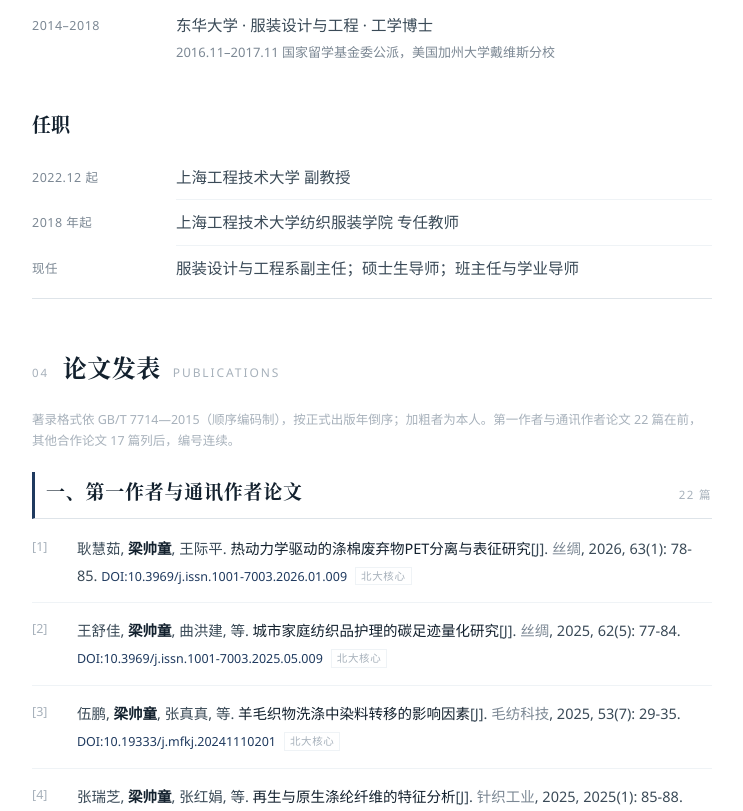
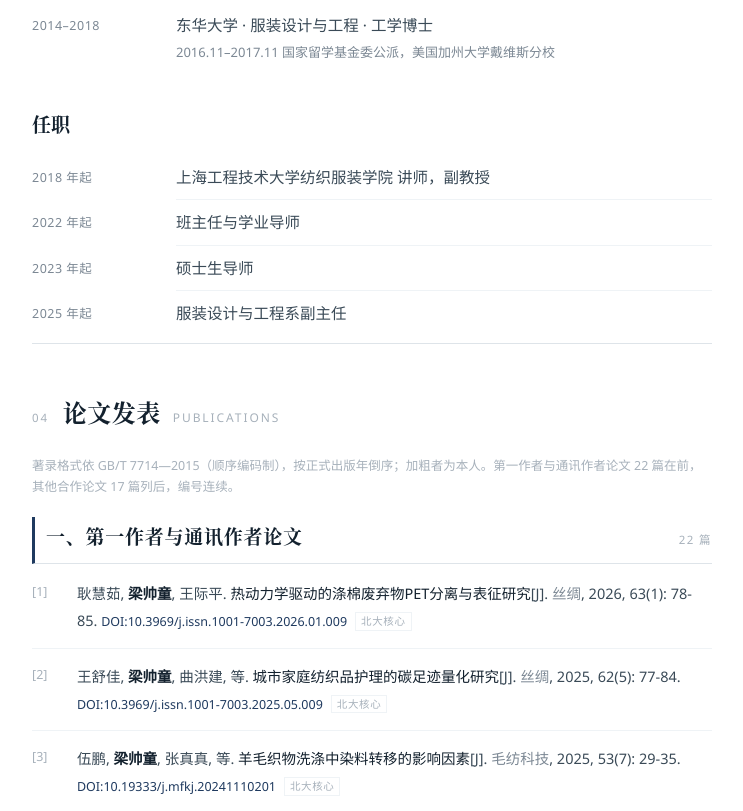
Before and after one commit to leoheihei/resume, a plain HTML site: page index.html in a window 1280 px wide. Shown: the part 1097-1908 px from the top of the page, without its empty margins (396-1139 px from the left). Drawn offline with Linux system fonts and the light colour scheme.

Commit message:
content: 更新时间线/横向企业增小米/重写学生指导要点

```diff
--- a/index.html
+++ b/index.html
@@ -357,12 +357,14 @@ footer{margin-top:56px;border-top:1px solid var(--line);padding:28px 0 56px}
 
         <h3 style="margin-top:34px"><span class="i-zh">任职</span><span class="i-en">Appointments</span></h3>
         <dl class="tl">
-          <dt>2022.12 起</dt>
-          <dd><span class="i-zh">上海工程技术大学 副教授</span><span class="i-en">Associate Professor, Shanghai University of Engineering Science</span></dd>
           <dt>2018 年起</dt>
-          <dd><span class="i-zh">上海工程技术大学纺织服装学院 专任教师</span><span class="i-en">Faculty member, School of Textiles and Fashion, Shanghai University of Engineering Science</span></dd>
-          <dt>现任</dt>
-          <dd><span class="i-zh">服装设计与工程系副主任；硕士生导师；班主任与学业导师</span><span class="i-en">Deputy Head, Department of Fashion Design and Engineering; master&rsquo;s supervisor; class tutor and academic advisor</span></dd>
+          <dd><span class="i-zh">上海工程技术大学纺织服装学院 讲师，副教授</span><span class="i-en">Lecturer, then Associate Professor, School of Textiles and Fashion, Shanghai University of Engineering Science</span></dd>
+          <dt>2022 年起</dt>
+          <dd><span class="i-zh">班主任与学业导师</span><span class="i-en">Class tutor and academic advisor</span></dd>
+          <dt>2023 年起</dt>
+          <dd><span class="i-zh">硕士生导师</span><span class="i-en">Master&rsquo;s supervisor</span></dd>
+          <dt>2025 年起</dt>
+          <dd><span class="i-zh">服装设计与工程系副主任</span><span class="i-en">Deputy Head, Department of Fashion Design and Engineering</span></dd>
         </dl>
       </section>
 
@@ -433,7 +435,7 @@ footer{margin-top:56px;border-top:1px solid var(--line);padding:28px 0 56px}
         <h3 style="margin-top:28px"><span class="i-zh">横向合作企业</span><span class="i-en">Industry Partners</span></h3>
         <ul class="rows">
           <li>
-            <p class="t"><span class="i-zh">美的、小天鹅、海尔、蓝月亮</span><span class="i-en">Midea, Little Swan, Haier, Blue Moon</span></p>
+            <p class="t"><span class="i-zh">美的、小天鹅、海尔、蓝月亮、小米</span><span class="i-en">Midea, Little Swan, Haier, Blue Moon, Xiaomi</span></p>
           </li>
         </ul>
 
@@ -464,9 +466,8 @@ footer{margin-top:56px;border-top:1px solid var(--line);padding:28px 0 56px}
 
         <h3 style="margin-top:32px"><span class="i-zh">学生指导</span><span class="i-en">Supervision</span></h3>
         <ul class="points">
-          <li><span class="i-zh">指导硕士研究生，其中 1 人获上海市优秀毕业生称号</span><span class="i-en">Supervises master&rsquo;s students; one of them was named an Outstanding Graduate of Shanghai</span></li>
-          <li><span class="i-zh">指导本科毕业设计</span><span class="i-en">Supervises undergraduate final-year projects</span></li>
-          <li><span class="i-zh">指导学生获中国研究生数学建模竞赛三等奖（2024）、全国大学生能源经济学术创意大赛上海赛区三等奖（2026）、CIMC 中国智能制造挑战赛全国初赛二等奖（2026）</span><span class="i-en">Students won a Third Prize at the China Postgraduate Mathematical Contest in Modelling (2024), a Third Prize in the Shanghai region of the National Collegiate Energy Economics Academic Creativity Competition (2026) and a Second Prize at the national preliminary round of the CIMC China Intelligent Manufacturing Challenge (2026)</span></li>
+          <li><span class="i-zh">上海市优秀毕业生（2023）</span><span class="i-en">Outstanding Graduate of Shanghai (2023)</span></li>
+          <li><span class="i-zh">优秀本科毕业设计（2025、2026）</span><span class="i-en">Outstanding Undergraduate Final-Year Projects (2025, 2026)</span></li>
         </ul>
 
         <h3 style="margin-top:28px"><span class="i-zh">教学改革</span><span class="i-en">Teaching Development</span></h3>
```
